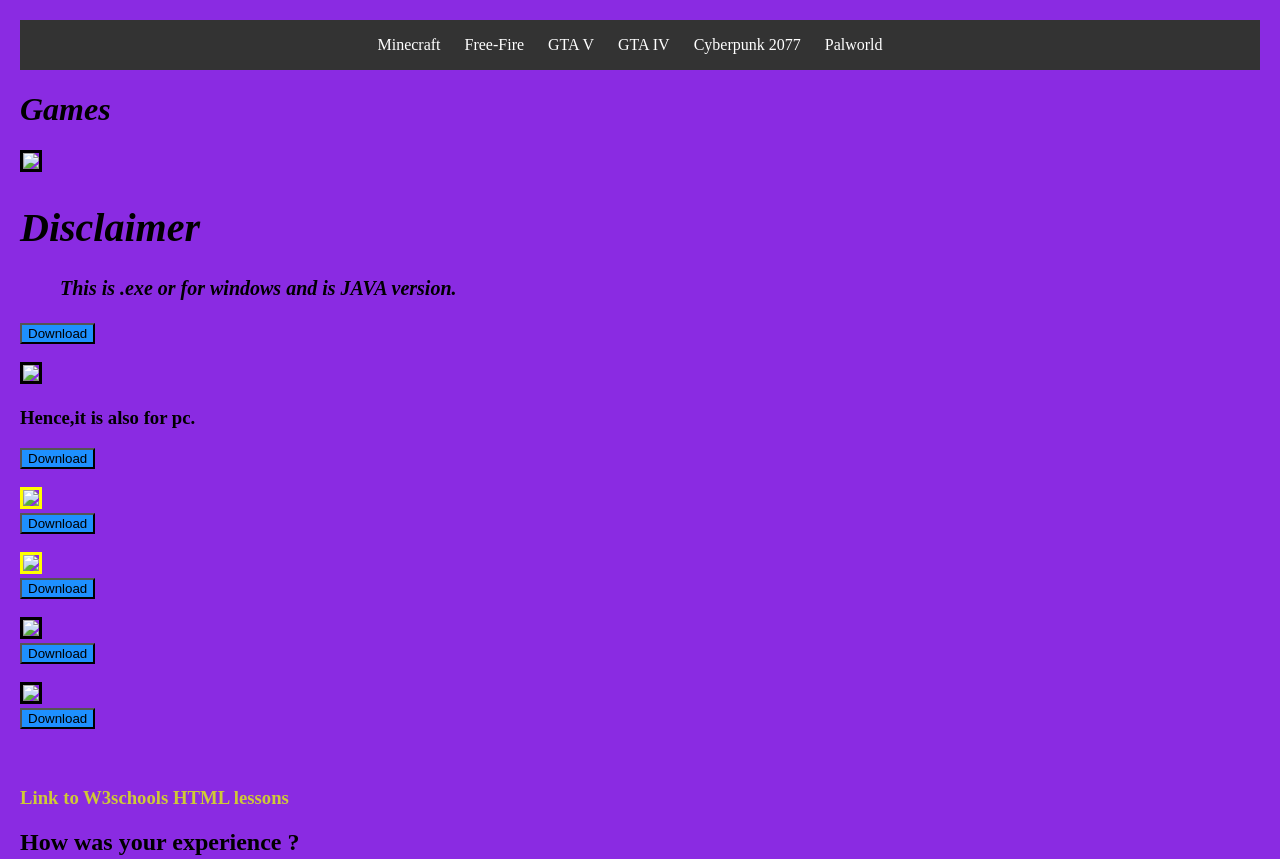
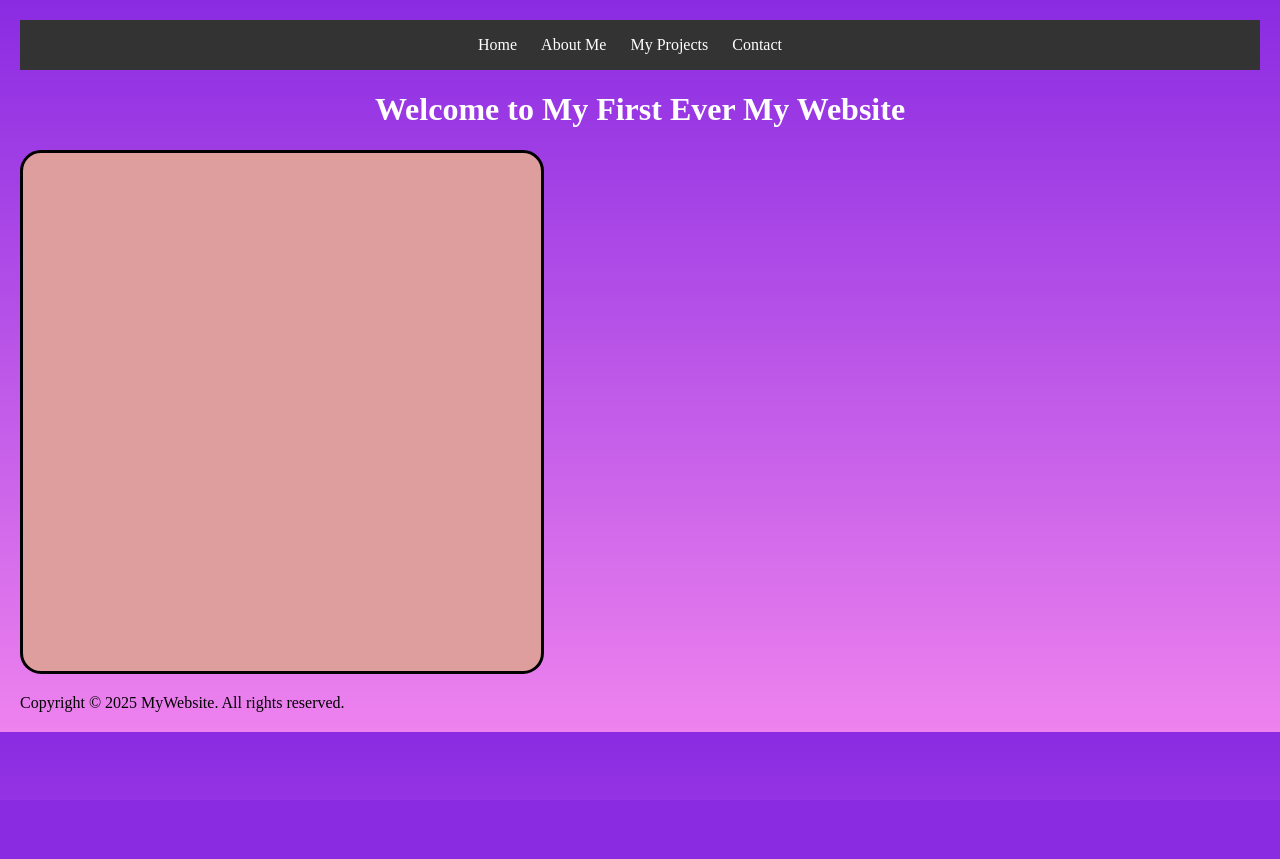
Before and after one commit to GameStoreio/Gaming-Store, a website: page index.html in a window 1280 px wide. Shown: the top 859 px of the page. After the commit the page ends 800 px from the top, so only its background shows below. Drawn offline with Linux system fonts and the light colour scheme.

Commit message:
Made this website my portfolio website.

```diff
--- a/index.html
+++ b/index.html
@@ -4,7 +4,7 @@
       <meta name="viewport" content="width=device-width, initial-scale=1.0">
       <link rel="icon" type="image/avif"  href="images/image.png" >
         <title>
-            Game store
+            My portfolio - 'Kumar Shashank'
         </title>
     </head>
     <style>
@@ -29,8 +29,8 @@
         }
 
     </style>
- <body bgcolor="blueviolet" style="
-              background-image:linear-gradient(to bottom,voilet,black);
+   <body bgcolor="blueviolet" style="
+              background-image:linear-gradient(to bottom,blueviolet,violet);
               backdrop-filter:unset;
               margin-top: 20px;
               margin-bottom: 20px;
@@ -39,129 +39,33 @@
               >
               <nav>
                 <ul>
-                    <li><a style="scroll-behavior: smooth;" href="#minecraft">Minecraft</a></li>
-                    <li><a style="scroll-behavior: smooth;" href="#Free-Fire">Free-Fire</a></li>
-                    <li><a style="scroll-behavior: smooth;" href="#GTAV"> GTA V </a></li>
-                    <li><a style="scroll-behavior: smooth;" href="#GTAIV"> GTA IV </a></li>
-                    <li><a style="scroll-behavior: smooth;" href="#Cyberpunk 2077"> Cyberpunk 2077 </a></li>
-                    <li><a style="scroll-behavior: smooth;" href="#Palworld"> Palworld </a></li>
-
-
+                    <li><a href="#Home">Home</a></li>
+                    <li><a href="#About Me">About Me</a></li>
+                    <li><a href="#MyProjects">My Projects</a></li>
+                    <li><a href="#Contact">Contact</a></li>
                   </ul>
 
             </nav>
-      <h1 style="font-weight: bold; font-style:italic ;">
+        <h1 style="text-align: center; color: white; font-weight: bold;">Welcome to My First Ever My Website</h1>
+        <h2></h2>
+        <textarea name="textarea"
+        style=" width: 500px;
+                height: 500px;
+                border-radius: 4%;
+                padding: 9px;
+                background: rgb(223, 158, 158) ;
+                border: 3px solid black;
+                resize: none;" >
+        </textarea>
+     <style>
+     </style>
 
-        Games
-
-      </h1>
-
-      <div class="games" id="minecraft">
-         <img src="images/Minecraft.jpg" style="border: 3px solid black; max-width: max-content;" >
-         <br>
-         <h1>Disclaimer</h1>
-         <blockquote>This is .exe or for windows and is JAVA version.</blockquote>
-         <a href="games/TLauncher-Installer-1.5.3.exe"> <button style="" title="Download Minecraft"> Download </button></a>
-      </div>
-
-      <br>
-
-      <div class="Free Fire" id="Free-Fire">
-        <img src="images/FreeFire.png" style="border: 3px solid black; max-width: max-content;">
-        <h3>Hence,it is also for pc.</h3>
-        <a href="games/Install-Free Fire MAX-GooglePlayGames-Beta.exe"> <button title="Download Free-Fire (only for pc)"> Download </button></a>
-      </div>
-
-      <br>
-
-      <div id="GTAV" >
-        <img src="images/Grand_Theft_Auto_V.png" style="border: 3px solid rgb(255, 255, 0); max-width: max-content;">
-        <br>
-        <a href="games/7l_gta-v_latest_setup.exe"> <button title="Download GTA V" onclick="GTAV()"> Download </button></a>
-      </div>
-
-      <script>
-        function GTAV() {
-          alert ("Do you want to download GTA V?");
-
-        }
-      </script>
-
-       <br>
-
-       <div id="GTAIV">
-        <img src="images/pc-gta-4-grand-theft-auto-4-las-vegas-edition-digital-download-original-imafywvgytqchhgg (1).webp "
-        style="border: 3px solid rgb(255, 255, 0); max-width: max-content;">
-        <br>
-        <a href="games/7l_gtaiv_setup.exe"> <button title="Download GTA IV" onclick="GTAIV()">Download</button> </a>
-       </div>
-
-       <script>
-        function GTAIV() {
-          alert ("Do you want to download GTA IV?");
-
-        }
-      </script>
-
-       <br>
-
-       <div id="Cyberpunk 2077">
-        <img src="images/Cyberpunk_2077_box_art.jpg" style="border: 3px solid black; max-width: max-content;" >
-        <br>
-        <a href="games/7l_cyberpunk2077_latest_setup.exe"> <button title="Download Cyberpunk 2077">Download</button></a>
-       </div>
-
-        <br>
-
-        <div class="Palworld" id="Palworld">
-          <img src="images/Palworld_Steam_artwork.jpg" style="border: 3px solid black; max-width: max-content;">
-          <br>
-          <a href="games/7l_palworld_setup.exe"> <button title="Download Palworld">Download</button></a>
-        </div>
-
-          <br>
-
-        <div class="w3skool_link">
-          <a href="http://w3schools.com/html" target="_blank" rel="noopener noreferrer"> <img src="images/W3schools.png" alt=""> </a>
-        </div>
-        <h3 style="color: rgb(207, 202, 54);;">Link to W3schools HTML lessons</h3>
-
-        <h2>How was your experience ?</h2>
-        <textarea name="textarea" style="width: 500px; height: 500px; border-radius: 4%;padding: 9px;background: rgb(223, 158, 158) ; border: 3px solid black; resize: none;" ></textarea>
-
-    <style>
-
-      .Palworld {
-
-      }
-
-      .w3skool_link {
-        padding-bottom: 3px;
-        background-color: black ;
-        width: max-content;
-      }
-      button {
-        background-color:dodgerblue;
-        color:black;
-        animation: none;
-        cursor: pointer;
-      }
-      .games {
-        font-size: 20px;
-        flex: auto;
-        font-style: italic;
-        font-weight: bolder;
-        border: 5px;
-        border-color:black;
-      }
-      button cursor:pointer{
-        background-color: slateblue ;
-        font: italic;
-      }
-      </style>
-
-
+     <footer>
+        <p
+        style=" text-align: center;
+        color: white;
+        font-weight: bold;">
+        <p>Copyright &#169; 2025 MyWebsite. All rights reserved.</p>
+      </footer>
     </body>
-
-
 </html>
```
